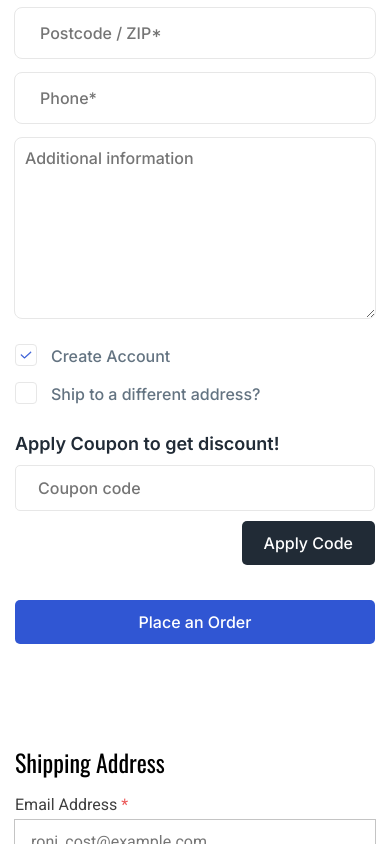
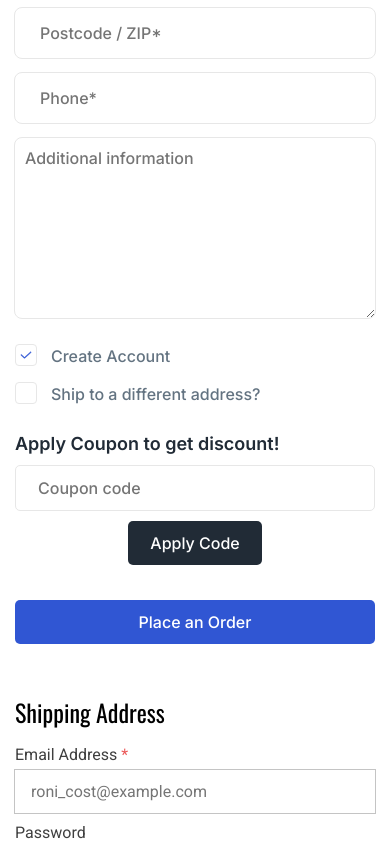
Before and after one commit to NatalyLamis/domashka_17, a plain HTML site: page index.html in a window 390 px wide. Shown: the part 4254-5098 px from the top of the page. Drawn offline with nearby package versions, Linux system fonts and the light colour scheme.

Commit message:
third commit

```diff
--- a/css/style.css
+++ b/css/style.css
@@ -529,6 +529,9 @@ body{
     .page__section{
         margin-bottom: 50px;
     }
+    .page__checkout{
+        margin-bottom: 50px;
+    }
 }
 @media(max-width:791px){
     .articles-room{
@@ -695,7 +698,7 @@ body{
         flex: 0 1 100%;
     }
     .coupon__btn{
-        align-self: flex-end;
+        align-self: center;
     }
 }
 @media(max-width:450px){
```
